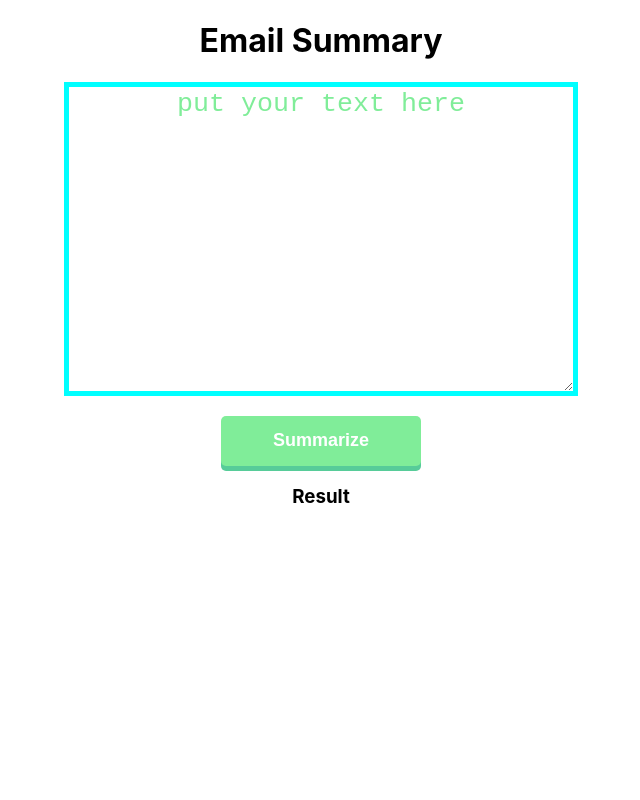
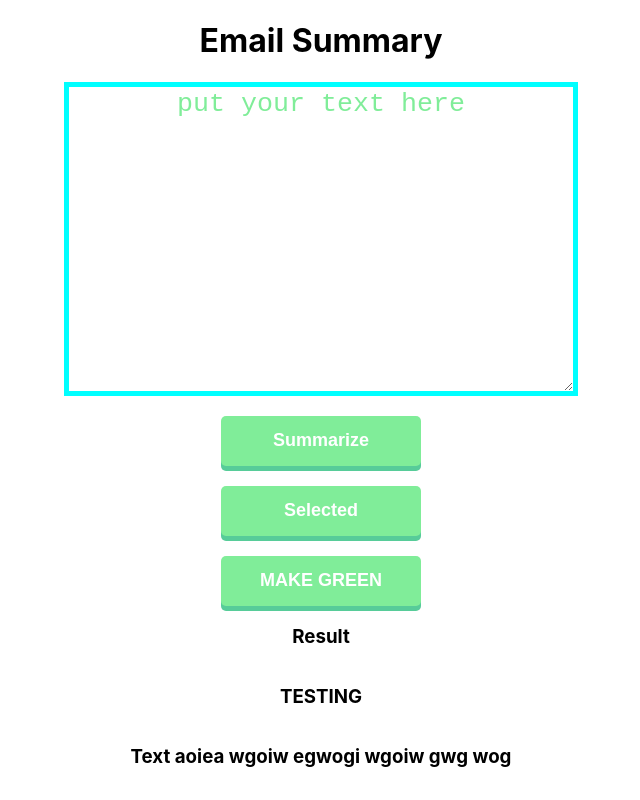
Before and after one commit to yltyadi/gmail-summarizer, a React (Create React App) app: page / in a window 1280 px wide. Shown: the whole page, without its empty margins (319-959 px from the left). Built offline with nearby package versions, Linux system fonts and the light colour scheme.

Commit message:
added selected text summarization

```diff
--- a/package.json
+++ b/package.json
@@ -3,6 +3,7 @@
   "version": "0.1.0",
   "private": true,
   "dependencies": {
+    "@craco/craco": "^6.4.3",
     "@testing-library/jest-dom": "^5.16.4",
     "@testing-library/react": "^13.3.0",
     "@testing-library/user-event": "^13.5.0",
@@ -35,5 +36,8 @@
       "last 1 firefox version",
       "last 1 safari version"
     ]
+  },
+  "devDependencies": {
+    "@types/chrome": "^0.0.190"
   }
 }
--- a/src/App.css
+++ b/src/App.css
@@ -59,3 +59,9 @@
 .result {
   width: 500px;
 }
+
+.custom-btn {
+  width: 200px;
+  height: 50px;
+  background-color: red;
+}
--- a/src/App.js
+++ b/src/App.js
@@ -1,21 +1,23 @@
+/*global chrome*/
 import './App.css';
 import {useState} from 'react';
-// import axios from "axios";
+// document.querySelector(".ii").innerText
 
 function App() {
   const [inputValue, setInputValue] = useState("");
   const [result, setResult] = useState("Result");
+  const [test, setTest] = useState("TESTING");
 
   const handleTextToSummarize = (event) => {
     setInputValue(event.target.value);
   };
 
-  const handleSummarizeText = (event) => {
+  const handleSummarizeText = async (event) => {
     event.preventDefault();
 
     const formdata = new FormData();
     formdata.append("key", "6b08e93b581ef423fd9001035f019564");
-    formdata.append("txt", inputValue);
+    formdata.append("txt", test);
     formdata.append("sentences", "3");
 
     const requestOptions = {
@@ -30,7 +32,29 @@ function App() {
       .catch(error => setResult('error', error));
   };
 
-  // document.querySelector(".ii").innerText
+  const handleMouseUp = () => {
+    console.log(`Selected text: ${window.getSelection().toString()}`);
+  };
+
+  async function setPageBackgroundColor() {
+    let [tab] = await chrome.tabs.query({ active: true, currentWindow: true });
+    chrome.scripting.executeScript({
+      target: { tabId: tab.id },
+      function: function changeColor() {
+        chrome.storage.sync.get("color", ({ color }) => {
+          document.body.style.backgroundColor = color;
+        });
+      },
+    });
+  };
+
+  const summarizeSelectedText = (event) => {
+    event.preventDefault();
+    chrome.storage.sync.get("textToSum", ({ textToSum }) => {
+      console.log(textToSum);
+      setTest(textToSum);
+    });
+  };
 
   return (
     <div className="App">
@@ -45,8 +69,12 @@ function App() {
           onChange={handleTextToSummarize}>
         </textarea>
         <button className="input-button" type='submit' onClick={handleSummarizeText}>Summarize</button>
+        <button className="input-button" type='submit' onClick={summarizeSelectedText}>Selected</button>
+        <button className="input-button" type='submit' onClick={setPageBackgroundColor}>MAKE GREEN</button>
       </form>
       <h3 className='result'>{result}</h3>
+      <h3>{test}</h3>
+      <h3 onMouseUp={handleMouseUp}>Text aoiea wgoiw egwogi wgoiw gwg wog</h3>
     </div>
   );
 }
```
Also changed, not shown: public/background.js (added, +20 -0 lines), public/contentScript.js (added, +22 -0 lines), public/email.png (added), public/manifest.json, 1 other file (tests, documents, lock files or other folders).
